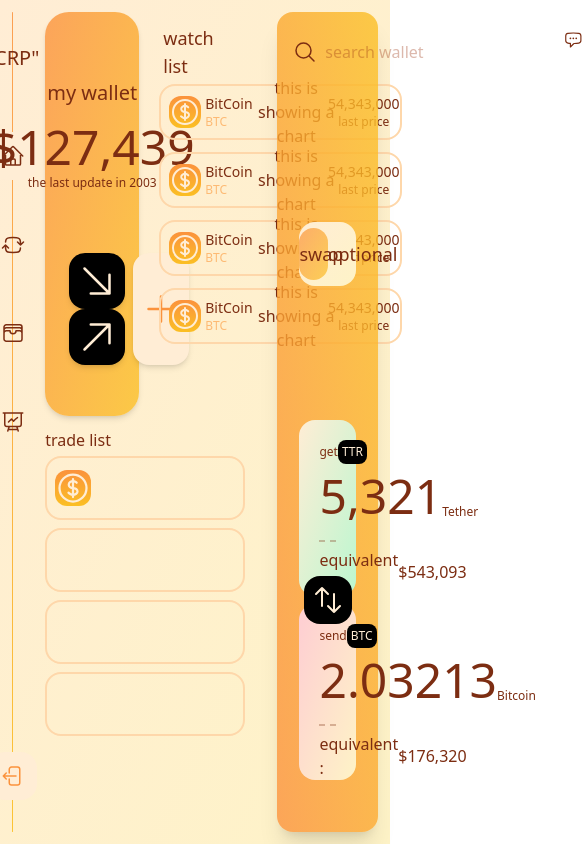
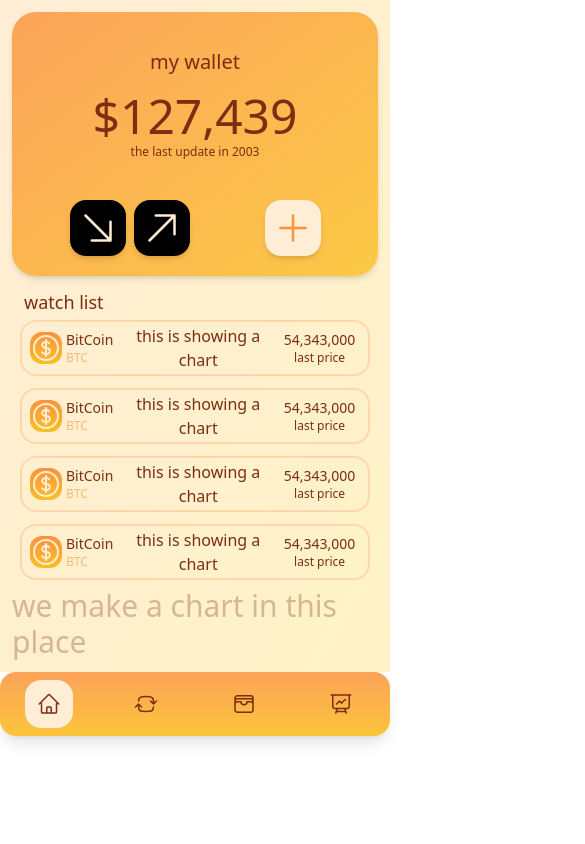
Before and after one commit to Amir-Ali-Nasrollahi/cripto-currency-exchange-front-end, a Vue app: page / in a window 390 px wide. Shown: the top 844 px of the page, 585 px wide, since content can reach past the window. Built offline with nearby package versions, Linux system fonts and the light colour scheme.

Commit message:
make some responsive items

```diff
--- a/src/App.vue
+++ b/src/App.vue
@@ -1,5 +1,5 @@
 <template>
-  <section class="w-screen h-screen bg-gradient-to-br from-orange-100 to-amber-100">
+  <section class="w-screen lg:h-screen h-fit bg-gradient-to-br from-orange-100 to-amber-100 lg:overflow-hidden">
     <RouterView />
   </section>
 </template>
--- a/src/components/sections/centerBar.vue
+++ b/src/components/sections/centerBar.vue
@@ -1,5 +1,5 @@
 <template>
-    <section class="w-full h-full grid grid-cols-2 grid-rows-2 gap-3 ">
+    <section class="w-full h-full md:grid flex flex-col md:grid-cols-2 md:grid-rows-2 md:gap-3 ">
         <div
             class="bg-gradient-to-br from-orange-400/80 to-amber-400/80 rounded-3xl shadow-md flex flex-col items-center justify-around p-5">
             <div class="flex flex-col items-center">
@@ -10,7 +10,7 @@
                 <h4 class="text-xs mt-1">the last update in 2003</h4>
             </div>
 
-            <div class=" text-orange-100 w-full flex flex-row justify-around">
+            <div class=" text-orange-100 md:mt-0 mt-10 w-full flex flex-row justify-around">
                 <div>
                     <button
                         class="bg-black rounded-2xl p-2 mx-1 shadow-md hover:shadow-sm transition-shadow duration-100">
@@ -127,22 +127,8 @@
 
 
         <div class="w-full col-span-2">
-            <h1>trade list</h1>
-            <div class="mt-1">
-                <div class="w-full flex flex-row items-center justify-start p-2 h-16 mb-2 rounded-2xl border-2 border-orange-200 ">
-
-                    <h3 class="bg-gradient-to-b from-orange-400 to-amber-400 w-fit rounded-xl text-orange-100">
-                        <svg xmlns="http://www.w3.org/2000/svg" fill="none" viewBox="0 0 24 24" stroke-width="1.5"
-                            stroke="currentColor" class="size-9">
-                            <path stroke-linecap="round" stroke-linejoin="round"
-                                d="M12 6v12m-3-2.818.879.659c1.171.879 3.07.879 4.242 0 1.172-.879 1.172-2.303 0-3.182C13.536 12.219 12.768 12 12 12c-.725 0-1.45-.22-2.003-.659-1.106-.879-1.106-2.303 0-3.182s2.9-.879 4.006 0l.415.33M21 12a9 9 0 1 1-18 0 9 9 0 0 1 18 0Z" />
-                        </svg>
-                    </h3>
-
-                </div>
-                <div class="w-full h-16 mb-2 rounded-2xl border-2 border-orange-200 "></div>
-                <div class="w-full h-16 mb-2 rounded-2xl border-2 border-orange-200 "></div>
-                <div class="w-full h-16 mb-2 rounded-2xl border-2 border-orange-200 "></div>
+            <div class="w-full flex flex-row items-center justify-center h-full text-3xl text-orange-900/30">
+                we make a chart in this place
             </div>
         </div>
     </section>
--- a/src/components/sections/navBar.vue
+++ b/src/components/sections/navBar.vue
@@ -1,18 +1,17 @@
 <template>
-    <section class="w-full h-full">
+    <section class="w-full md:h-full h-14 md:p-2">
         <div class="h-full w-full">
             <div
-                class="h-full flex flex-col justify-between py-8 items-center bg-gradient-to-b from-orange-400/85 to-amber-400/90 rounded-2xl shadow-lg">
-                <div class="h-full w-full flex flex-col items-center">
-                    <h1 class="text-xl text-center mb-10">"CRP"</h1>
-                    <ul class="h-1/2 flex flex-col items-start justify-around">
+                class="h-full flex md:flex-col flex-row justify-between py-8 items-center bg-gradient-to-b from-orange-400/85 to-amber-400/90 rounded-2xl shadow-lg">
+                <div class="h-full w-full flex md:flex-col flex-row items-center">
+                    <h1 class="text-xl md:block hidden text-center md:mb-10">"CRP"</h1>
+                    <ul class="md:h-1/2 h-full md:w-auto w-full flex md:flex-col flex-row md:items-start justify-around items-center">
                         <li class="p-3 hover:cursor-pointer transition-all duration-50 ease-linear rounded-2xl bg-orange-100">
                             <svg xmlns="http://www.w3.org/2000/svg" fill="none" viewBox="0 0 24 24" stroke-width="1.5"
                                 stroke="currentColor" class="size-6">
                                 <path stroke-linecap="round" stroke-linejoin="round"
                                     d="m2.25 12 8.954-8.955c.44-.439 1.152-.439 1.591 0L21.75 12M4.5 9.75v10.125c0 .621.504 1.125 1.125 1.125H9.75v-4.875c0-.621.504-1.125 1.125-1.125h2.25c.621 0 1.125.504 1.125 1.125V21h4.125c.621 0 1.125-.504 1.125-1.125V9.75M8.25 21h8.25" />
                             </svg>
-
                         </li>
                         <li class="p-3 hover:cursor-pointer transition-all duration-50 ease-linear rounded-2xl hover:bg-orange-100">
                             <svg xmlns="http://www.w3.org/2000/svg" fill="none" viewBox="0 0 24 24" stroke-width="1.5"
@@ -37,7 +36,7 @@
                         </li>
                     </ul>
                 </div>
-                <p class="p-3 hover:cursor-pointer transition-all duration-50 ease-linear rounded-2xl bg-orange-100 text-orange-400 ">
+                <p class="p-3 hover:cursor-pointer transition-all duration-50 ease-linear rounded-2xl bg-orange-100 text-orange-400 md:block hidden">
                     <svg xmlns="http://www.w3.org/2000/svg" fill="none" viewBox="0 0 24 24" stroke-width="1.5"
                         stroke="currentColor" class="size-6 hover:drop-shadow-sm">
                         <path stroke-linecap="round" stroke-linejoin="round"
--- a/src/components/sections/rightBar.vue
+++ b/src/components/sections/rightBar.vue
@@ -2,7 +2,7 @@
     <section
         class="w-full h-full bg-gradient-to-tr from-orange-400/80 to-amber-400/80 p-2 rounded-2xl shadow-xl flex flex-col items-center justify-between">
 
-
+        <!--  -->
         <div class="flex flex-row items-center justify-between w-full p-2">
             <div class="flex flex-row items-center">
                 <label for="search">
@@ -44,11 +44,11 @@
 
         <!-- make transfer card -->
         <div class="flex flex-col items-center h-fit relative w-2/3 mb-10">
-            <div class="bg-gradient-to-br w-full rounded-2xl from-orange-100 to-green-200 h-44 my-1 p-5">
+            <div class="bg-gradient-to-br w-full rounded-2xl from-orange-100 to-green-500/40 h-44 my-1 p-5">
 
                 <div class="flex flex-row items-center justify-between">
                     <h5 class="text-xs">get</h5>
-                    <h5 class="text-xs bg-black text-orange-100 p-1 rounded-lg">TTR</h5>
+                    <h5 class="text-xs bg-black shadow-md text-orange-100 p-1 rounded-lg">TTR</h5>
                 </div>
 
                 <div class="flex flex-row items-center justify-start mt-2 mb-5">
@@ -66,7 +66,7 @@
             </div>
 
             <div
-                class="w-12 rounded-2xl h-12 bg-black absolute left-1/2 top-1/2 -translate-x-1/2 -translate-y-1/2 p-2 text-orange-100">
+                class="w-12 rounded-2xl h-12 bg-black shadow-md rotate-45 absolute left-1/2 top-1/2 -translate-x-1/2 -translate-y-1/2 p-2 text-orange-100">
                 <svg xmlns="http://www.w3.org/2000/svg" fill="none" viewBox="0 0 24 24" stroke-width="1.5"
                     stroke="currentColor" class="">
                     <path stroke-linecap="round" stroke-linejoin="round"
@@ -76,11 +76,11 @@
             </div>
 
 
-            <div class="bg-gradient-to-br w-full rounded-2xl from-rose-200 to-amber-100 h-44 my-1 p-5">
+            <div class="bg-gradient-to-br w-full rounded-2xl from-red-500/40 to-amber-100 h-44 my-1 p-5">
 
                 <div class="flex flex-row items-center justify-between">
                     <h5 class="text-xs">send</h5>
-                    <h5 class="text-xs bg-black text-orange-100 p-1 rounded-lg">BTC</h5>
+                    <h5 class="text-xs bg-black shadow-md text-orange-100 p-1 rounded-lg">BTC</h5>
                 </div>
 
                 <div class="flex flex-row items-center justify-start mt-2 mb-5">
--- a/src/views/HomeView.vue
+++ b/src/views/HomeView.vue
@@ -1,15 +1,19 @@
 <template>
-    <section class="w-full h-full grid grid-cols-12 gap-2 text-orange-900 ">
-        <div class="h-full p-3">
+    <section class="w-full h-full md:grid md:grid-cols-12 md:gap-2 flex flex-col text-orange-900 ">
+        <div class="h-full lg:col-span-1 md:col-span-2 md:block hidden p-3">
             <NavBar />
         </div>
 
-        <div class="h-full col-span-7 p-3">
+        <div class="h-full lg:col-span-7 md:col-span-10 p-3">
             <CenterBar />
         </div>
 
-        <div class="h-full col-span-4 p-3">
+        <div class="h-full lg:block hidden lg:col-span-4 p-3">
             <RightBar />
+        </div>
+
+        <div class="md:hidden block w-full">
+            <NavBar class="fixed"/>
         </div>
     </section>
 </template>
```
